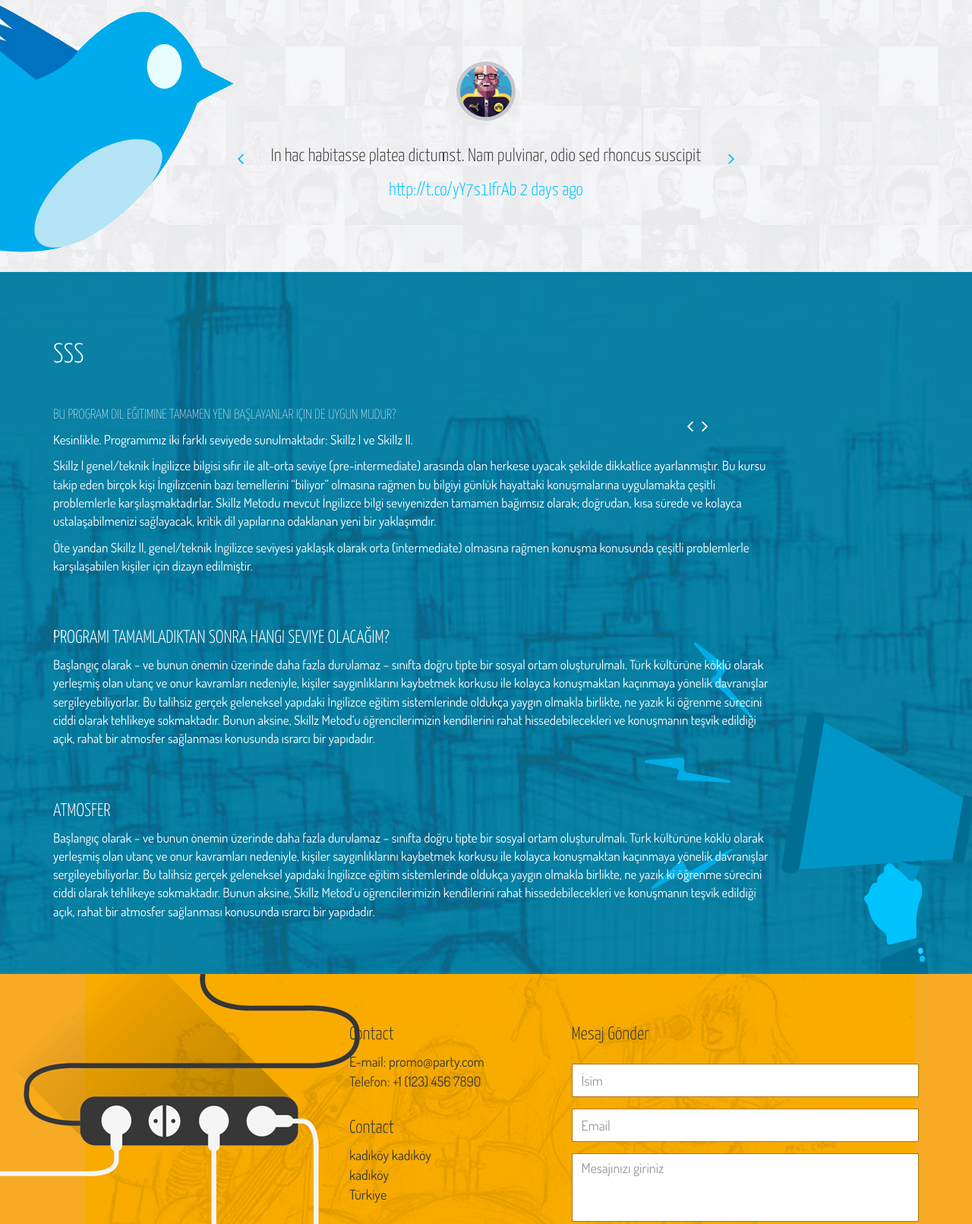
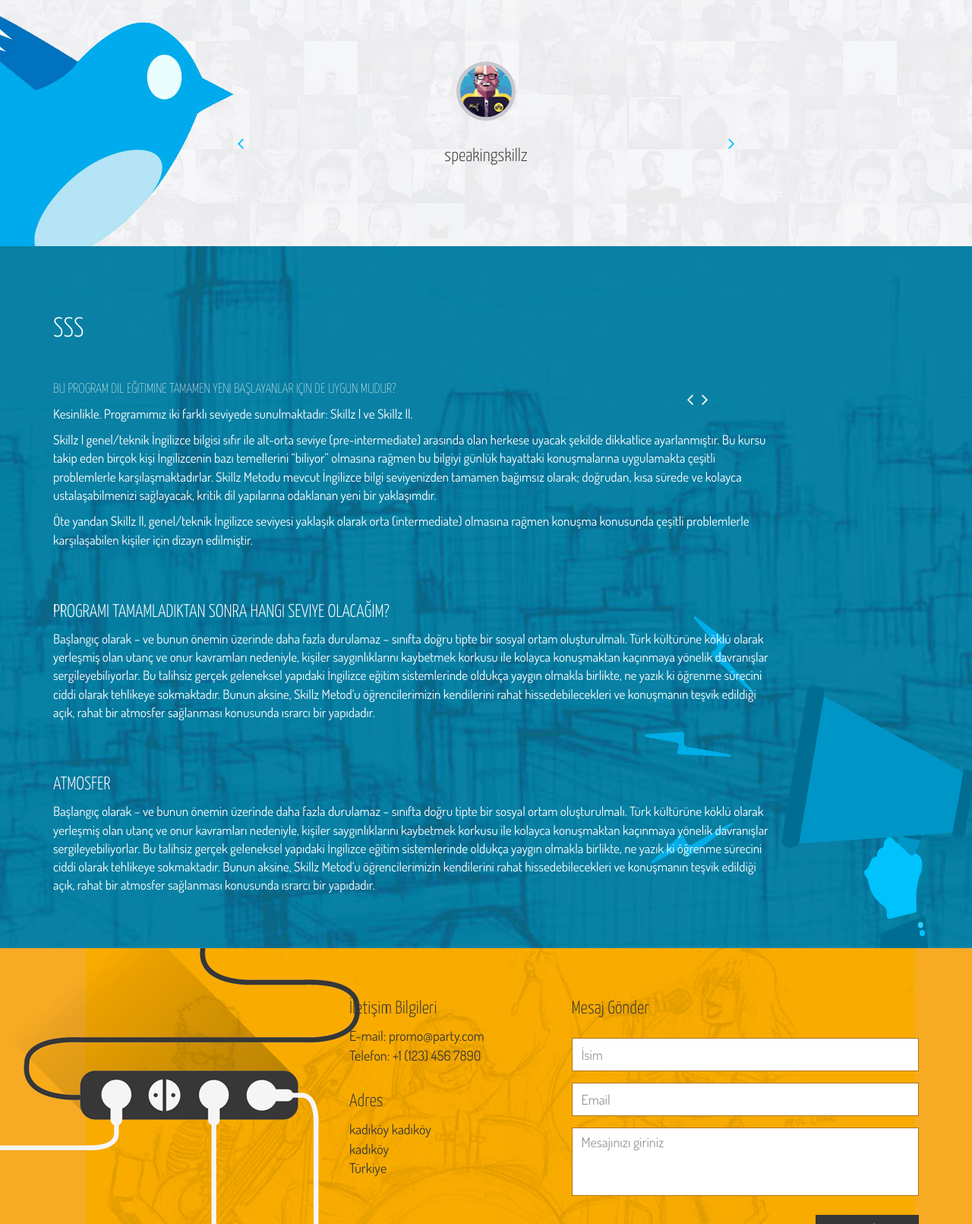
Before and after one commit to masterismet/SpeakingSkillz, a plain HTML site: page index.html in a window 1280 px wide. Shown: the part 2094-3705 px from the top of the page at 76% size. Drawn offline with Linux system fonts and the light colour scheme; some packages are replaced by stand-ins of ours.

Commit message:
Update index.html

```diff
--- a/index.html
+++ b/index.html
@@ -229,18 +229,18 @@
 					<div class="text-center carousel-inner center-block">
 						<div class="item active">
 							<img src="images/twitter/twitter1.png" alt="">
-							<p>In hac habitasse platea dictumst. Nam pulvinar, odio sed rhoncus suscipit </p>
-							<a href="#">http://t.co/yY7s1IfrAb 2 days ago</a>
+							<p>speakingskillz</p>
+							<!--<a href="#">http://t.co/yY7s1IfrAb 2 days ago</a>-->
 						</div>
 						<div class="item">
 							<img src="images/twitter/twitter2.png" alt="">
-							<p>In hac habitasse platea dictumst. Nam pulvinar, odio sed rhoncus suscipit </p>
-							<a href="#">http://t.co/yY7s1IfrAb 2 days ago</a>
+							<p>Merhaba Merhaba  </p>
+							<!--<a href="#">http://t.co/yY7s1IfrAb 2 days ago</a>-->
 						</div>
 						<div class="item">
 							<img src="images/twitter/twitter3.png" alt="">
-							<p>In hac habitasse platea dictumst. Nam pulvinar, odio sed rhoncus suscipit </p>
-							<a href="#">http://t.co/yY7s1IfrAb 2 days ago</a>
+							<p>speakingskillz</p>
+							<!--<a href="#">http://t.co/yY7s1IfrAb 2 days ago</a>-->
 						</div>
 					</div>
 					<a class="twitter-control-left" href="#twitter-feed" data-slide="prev"><i class="fa fa-angle-left"></i></a>
@@ -322,14 +322,14 @@
 				<div class="row">
 					<div class="col-sm-3 col-sm-offset-4">
 						<div class="contact-text">
-							<h3>Contact</h3>
+							<h3>İletişim Bilgileri</h3>
 							<address>
 								E-mail: promo@party.com<br>
 								Telefon: +1 (123) 456 7890<br>
 							</address>
 						</div>
 						<div class="contact-address">
-							<h3>Contact</h3>
+							<h3>Adres</h3>
 							<address>
 								kadıköy kadıköy <br>
 								kadıköy<br>
```
